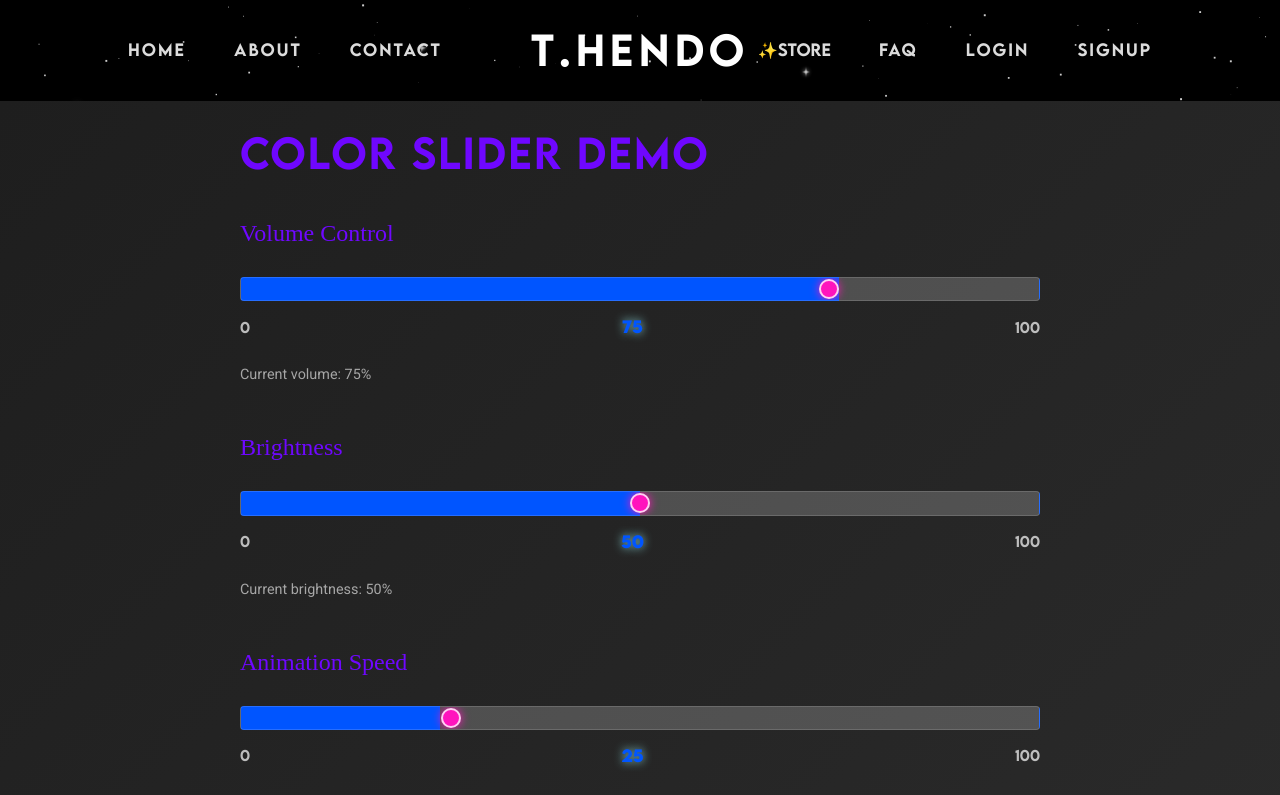
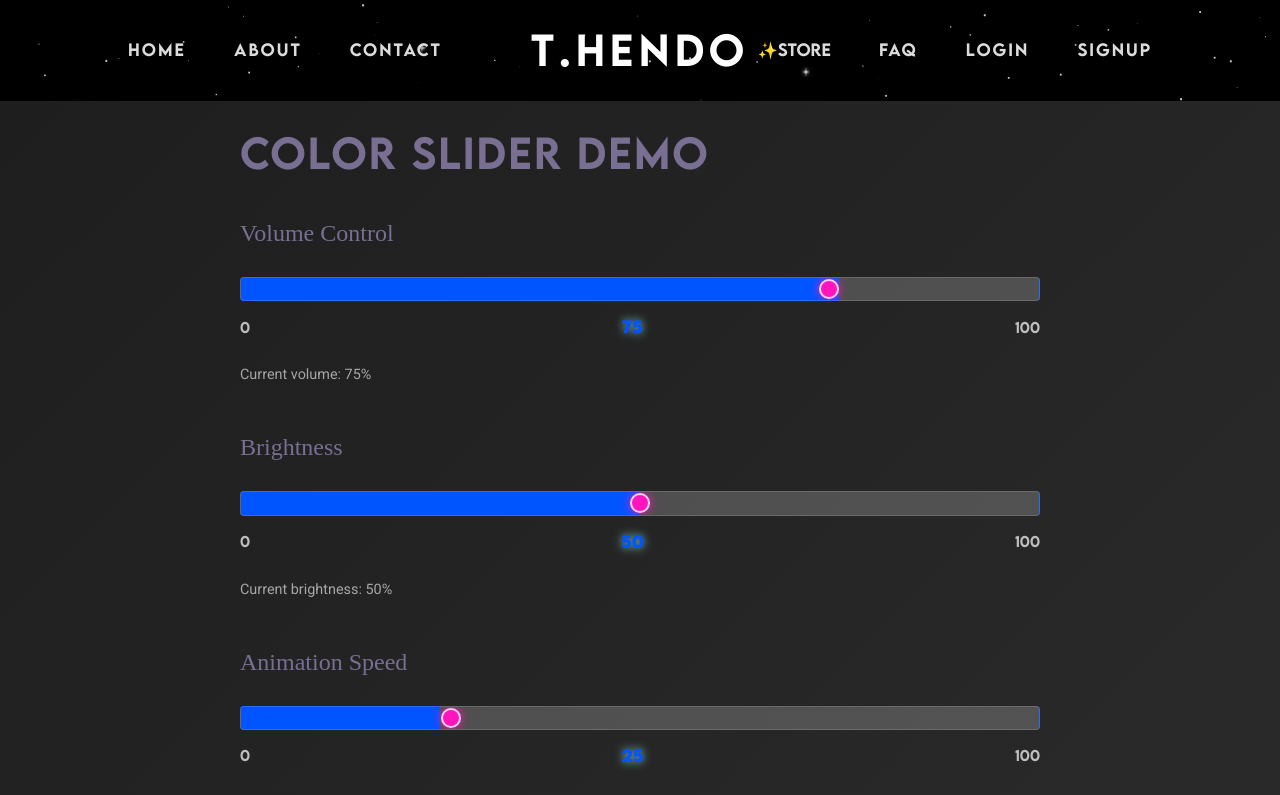
Before and after one commit to NikoDola/hendo, a Next.js app: page /slider-demo in a window 1280 px wide. Shown: the top 795 px of the page. Built offline with nearby package versions, Linux system fonts and the light colour scheme; no server answers.

Commit message:
Revert "Drive theme colors from throttled JS, remove @property animation (Safari leak)"
This reverts commit 0b52aaf7c95129b8e7aba8464f75320b25bb4eba.

```diff
--- a/src/app/globals.css
+++ b/src/app/globals.css
@@ -4,33 +4,104 @@
 @import url('https://fonts.googleapis.com/css2?family=Roboto:wght@300;400;500;700&display=swap');
 @import './variables.css';
 
-/* Theme colors — written to :root by a throttled JS loop, see
-   src/context/ColorToggleContext.tsx. We intentionally do NOT use a CSS
-   @property animation: on iOS Safari a long-running registered-property
-   animation leaks engine memory until the tab reloads ("significant memory").
-   Plain variable writes a few times per second have no persistent animation
-   state to accumulate. */
+/* Theme colors - cycled by the pure-CSS `themeCycle` animation on :root (see
+   below). No JavaScript drives the color change anymore. */
 
 * {
   padding: 0;
   margin: 0;
 }
 
-/* NOTE: this spot previously held a page-wide `transition: color/... 3s` on
-   every h1…aside AND (later) an animated @property color cycle. Both forced
-   WebKit to recompute styles across the whole DOM on every color step and
-   leaked engine memory on iOS Safari. Both removed — the colors now change via
-   plain `--theme-color*` writes from JS; elements that read them update along.
-   Non-theme transitions (hovers) live on their own components. */
+/* NOTE: there used to be a page-wide `transition: color/background/... 3s` on
+   every h1…aside here. It was redundant — the theme cross-fade is driven by the
+   animated `@property` color variables below — and it forced WebKit to run
+   per-property transitions across the whole DOM on every color step, a major
+   contributor to the iOS Safari "significant memory" self-reload. Removed.
+   Elements that read `var(--theme-color*)` still cross-fade via the variable
+   animation; non-theme transitions (hovers) live on their own components. */
+
+/* Diagnostic-only: ?notheme=1 freezes the color cycle (the cycle is the
+   suspected Safari memory trigger) without affecting normal visitors. The
+   variables stay pinned at their :root defaults (pair 0). */
+:root[data-static-theme-test="true"] {
+  animation: none !important;
+}
+
+/* Register the theme colors as real <color> custom properties so the
+   `themeCycle` keyframes can interpolate them. Without this, gradient fills
+   that use these vars (purchase / play buttons, progress bars) would SNAP at
+   each keyframe instead of cross-fading. With @property the variables animate,
+   so every consumer fades smoothly and in sync. */
+@property --theme-color {
+  syntax: "<color>";
+  inherits: true;
+  initial-value: hsl(220, 100%, 50%);
+}
+@property --theme-color-1 {
+  syntax: "<color>";
+  inherits: true;
+  initial-value: oklab(53.319% -0.03321 -0.25759);
+}
+@property --theme-color-2 {
+  syntax: "<color>";
+  inherits: true;
+  initial-value: hsl(120, 100%, 50%);
+}
 
 :root {
   font-family: var(--font-lemonmilk), system-ui, -apple-system, "Segoe UI", Roboto, Helvetica, Arial, sans-serif;
 
-  /* Default theme colors = pair 0. The JS loop overwrites these as the cycle
-     runs, and pins them here when ?notheme=1 freezes it. */
+  /* Default theme colors = pair 0 (also the @property initial-values above).
+     The color cycle is driven entirely by the CSS animation below — no JS. */
   --theme-color: hsl(220, 100%, 50%);
   --theme-color-1: hsl(220, 100%, 50%);
   --theme-color-2: hsl(120, 100%, 50%);
+
+  /* Pure-CSS theme cycle: steps the three registered @property color vars
+     through the 5 pairs over 40s (8s each), holding ~5s then cross-fading ~3s.
+     Replaces the old JS setInterval + per-step `transition`. Mirrored in JS by
+     src/lib/themeCycle.ts (themeColorAt) for the canvas consumers. */
+  animation: themeCycle 40s linear infinite;
+}
+
+/* Keep this in sync with src/lib/themeCycle.ts. Each pair holds to the .5 stop
+   then the per-keyframe `ease` fades it into the next pair over the final 3s. */
+@keyframes themeCycle {
+  0%, 12.5% {
+    --theme-color: hsl(220, 100%, 50%);
+    --theme-color-1: hsl(220, 100%, 50%);
+    --theme-color-2: hsl(120, 100%, 50%);
+    animation-timing-function: ease;
+  }
+  20%, 32.5% {
+    --theme-color: hsl(30, 100%, 55%);
+    --theme-color-1: hsl(30, 100%, 55%);
+    --theme-color-2: hsl(0, 100%, 60%);
+    animation-timing-function: ease;
+  }
+  40%, 52.5% {
+    --theme-color: hsl(320, 100%, 55%);
+    --theme-color-1: hsl(320, 100%, 55%);
+    --theme-color-2: hsl(270, 100%, 60%);
+    animation-timing-function: ease;
+  }
+  60%, 72.5% {
+    --theme-color: hsl(190, 100%, 50%);
+    --theme-color-1: hsl(190, 100%, 50%);
+    --theme-color-2: hsl(140, 100%, 50%);
+    animation-timing-function: ease;
+  }
+  80%, 92.5% {
+    --theme-color: hsl(240, 100%, 55%);
+    --theme-color-1: hsl(240, 100%, 55%);
+    --theme-color-2: hsl(320, 100%, 60%);
+    animation-timing-function: ease;
+  }
+  100% {
+    --theme-color: hsl(220, 100%, 50%);
+    --theme-color-1: hsl(220, 100%, 50%);
+    --theme-color-2: hsl(120, 100%, 50%);
+  }
 }
 
 html {
--- a/src/context/ColorToggleContext.tsx
+++ b/src/context/ColorToggleContext.tsx
@@ -1,18 +1,15 @@
 "use client";
 
 import { createContext, useContext, useEffect, ReactNode } from "react";
-import { themeColorsAt, setSlotMs, SLOT_MS } from "@/lib/themeCycle";
 
-// The color cycle is driven here by a throttled JS loop that writes plain
-// --theme-color* variables to :root. We do NOT use a CSS @property animation:
-// on iOS Safari a long-running registered-property animation leaks engine
-// memory until the tab reloads ("significant memory"). Writing a plain variable
-// a few times per second (only during the cross-fades) has no persistent
-// animation state to accumulate, and idles completely during the holds.
-//
-// This provider only exposes the CSS-variable references for components that
-// read them; the actual colors live on :root.
+// The color cycle itself is now driven entirely by CSS — `@keyframes themeCycle`
+// on :root in globals.css (mirrored in JS by src/lib/themeCycle.ts for canvas
+// consumers). This provider no longer runs any setInterval / setProperty loop;
+// it only exposes the CSS-variable references for components that read them and
+// wires up the ?notheme=1 diagnostic freeze.
 
+// Static context values — these are live CSS variable references, so consumers
+// always get the current animated color.
 const staticColors = {
   color: "var(--theme-color)",
   color1: "var(--theme-color-1)",
@@ -34,59 +31,51 @@ export function ColorToggleProvider({ children }: { children: ReactNode }) {
     const params = new URLSearchParams(window.location.search);
     const root = document.documentElement;
 
-    const apply = (c: { color: string; color1: string; color2: string }) => {
-      root.style.setProperty("--theme-color", c.color);
-      root.style.setProperty("--theme-color-1", c.color1);
-      root.style.setProperty("--theme-color-2", c.color2);
-    };
-
-    // ?notheme=1 freezes the cycle on pair 0 (Safari isolation test).
+    // Safari diagnostic: ?notheme=1 freezes the CSS color cycle by tagging the
+    // root. globals.css then applies `animation: none`, pinning pair 0.
     if (params.get("notheme") === "1") {
       root.dataset.staticThemeTest = "true";
-      apply(themeColorsAt(0));
       return () => {
         delete root.dataset.staticThemeTest;
       };
     }
 
-    // ?fast stress test: shorten the cycle and write at full rate so any leak
-    // shows in minutes instead of half an hour. ?fast or ?fast=1 => aggressive
-    // (0.5s/pair, ~60 writes/sec). ?fast=<sec> sets seconds per pair. Off by
-    // default for real visitors.
-    let tickMs = 100; // ~10 writes/sec during fades is smooth to the eye
-    if (params.has("fast")) {
-      const raw = Number(params.get("fast"));
-      const slotSec = Number.isFinite(raw) && raw > 1 ? raw : 0.5;
-      setSlotMs(slotSec * 1000);
-      tickMs = 16; // ~60 writes/sec — maximum stress
-    } else {
-      setSlotMs(SLOT_MS);
-    }
+    // SOFT RESET (Safari memory workaround). WebKit accumulates internal memory
+    // for the long-running :root color animation and doesn't release it, which
+    // grows until iOS reloads the tab. Periodically restarting the animation
+    // makes WebKit tear down and rebuild that state, releasing the pile —
+    // without reloading the page. We resume at the same phase via a negative
+    // animation-delay so there is no visible color jump.
+    //
+    // DISABLED BY DEFAULT. Testing showed restarting the animation does NOT free
+    // the engine memory — it allocates fresh state on top of the old, making the
+    // crash happen FASTER. Kept behind an explicit ?reset=<seconds> opt-in only
+    // for further experiments. Must match @keyframes themeCycle (40s).
+    const CYCLE_MS = 40000;
+    const resetSec = params.has("reset") ? Number(params.get("reset")) : 0;
+    if (!Number.isFinite(resetSec) || resetSec <= 0) return;
 
-    // Write only when the color actually changes: the loop idles (no setProperty,
-    // so no style recalc) during the holds, and updates during the fades.
-    let last = "";
-    const tick = () => {
-      const c = themeColorsAt(performance.now());
-      const key = `${c.color}|${c.color1}|${c.color2}`;
-      if (key !== last) {
-        last = key;
-        apply(c);
+    const start = performance.now();
+    const interval = setInterval(() => {
+      const phaseMs = (performance.now() - start) % CYCLE_MS;
+      // Restart the animation in a single frame (none -> reflow -> on) so the
+      // intermediate "stopped" state is never painted (no flicker).
+      root.style.animation = "none";
+      void root.offsetWidth; // force the browser to register the stop
+      root.style.animation = ""; // fall back to the stylesheet animation
+      root.style.animationDelay = `-${(phaseMs / 1000).toFixed(3)}s`;
+
+      // Persist a counter so the ?debug overlay can confirm it's firing on iOS
+      // (where there's no console).
+      try {
+        const n = (Number(localStorage.getItem("themeSoftResets")) || 0) + 1;
+        localStorage.setItem("themeSoftResets", String(n));
+      } catch {
+        /* ignore */
       }
-    };
-    tick();
-    const interval = setInterval(tick, tickMs);
+    }, resetSec * 1000);
 
-    // Catch up immediately when returning to a backgrounded tab.
-    const onVisible = () => {
-      if (!document.hidden) tick();
-    };
-    document.addEventListener("visibilitychange", onVisible);
-
-    return () => {
-      clearInterval(interval);
-      document.removeEventListener("visibilitychange", onVisible);
-    };
+    return () => clearInterval(interval);
   }, []);
 
   return (
--- a/src/lib/themeCycle.ts
+++ b/src/lib/themeCycle.ts
@@ -1,15 +1,16 @@
 // Single source of truth for the auto theme-color cycle.
 //
-// The cycle is driven by a throttled JS loop (see ColorToggleContext) that
-// writes plain --theme-color* variables to :root. We deliberately do NOT use a
-// CSS @property animation: on iOS Safari a long-running registered-property
-// animation leaks engine memory until the tab is reloaded ("significant
-// memory"). Writing a plain custom property is a one-shot value change with no
-// persistent animation state, so it doesn't accumulate.
+// The cycle is *rendered* by a pure CSS @keyframes animation on :root (see
+// globals.css — `@keyframes themeCycle`). This module mirrors that exact
+// schedule in JS so canvas consumers (ParallaxStars shooting stars, the
+// ColorSlider readout) can derive the current color from `performance.now()`
+// WITHOUT reading the DOM (`getComputedStyle`) every frame — the forced style
+// flushes were part of what pushed iOS Safari into its "significant memory"
+// self-reload.
 //
-// This module computes the exact color for any timestamp so both the writer and
-// the canvas consumers (ParallaxStars) stay in sync from one schedule: 5 pairs,
-// `slotMs` each, holding 5/8 of the slot then cross-fading the final 3/8.
+// Keep this in sync with the @keyframes stops in globals.css: 5 pairs, 8s each
+// (40s period). Within each 8s slot the color holds for 5s then cross-fades to
+// the next over 3s.
 
 export interface GradientPair {
   color1: string;
@@ -17,7 +18,8 @@ export interface GradientPair {
   solid: string;
 }
 
-// The five color pairs cycled through, in order.
+// The five color pairs cycled through, in order. These are the canonical
+// values the CSS keyframes also encode.
 export const gradientPairs: GradientPair[] = [
   { color1: "hsl(220, 100%, 50%)", color2: "hsl(120, 100%, 50%)", solid: "hsl(220, 100%, 50%)" },
   { color1: "hsl(30, 100%, 55%)", color2: "hsl(0, 100%, 60%)", solid: "hsl(30, 100%, 55%)" },
@@ -26,33 +28,22 @@ export const gradientPairs: GradientPair[] = [
   { color1: "hsl(240, 100%, 55%)", color2: "hsl(320, 100%, 60%)", solid: "hsl(240, 100%, 55%)" },
 ];
 
-type Hsl = [number, number, number];
-
-// Each pair's [solid, color1, color2] as HSL tuples for interpolation.
-const PAIRS_HSL: { solid: Hsl; color1: Hsl; color2: Hsl }[] = [
-  { solid: [220, 100, 50], color1: [220, 100, 50], color2: [120, 100, 50] },
-  { solid: [30, 100, 55], color1: [30, 100, 55], color2: [0, 100, 60] },
-  { solid: [320, 100, 55], color1: [320, 100, 55], color2: [270, 100, 60] },
-  { solid: [190, 100, 50], color1: [190, 100, 50], color2: [140, 100, 50] },
-  { solid: [240, 100, 55], color1: [240, 100, 55], color2: [320, 100, 60] },
+// Solid theme color of each pair as [h, s, l] for interpolation.
+const SOLID_HSL: [number, number, number][] = [
+  [220, 100, 50],
+  [30, 100, 55],
+  [320, 100, 55],
+  [190, 100, 50],
+  [240, 100, 55],
 ];
 
-// Default schedule (also the values ColorSlider reads).
 export const SLOT_MS = 8000; // time per pair
+export const HOLD_MS = 5000; // steady portion of each slot
+export const FADE_MS = SLOT_MS - HOLD_MS; // 3s cross-fade, matches the old transition
 export const THEME_CYCLE_MS = SLOT_MS * gradientPairs.length; // 40s full period
-const HOLD_FRACTION = 5 / 8; // steady portion of each slot; fade is the rest
 
-// Active slot duration. Mutable so the ?fast test flag can shorten the cycle.
-// ParallaxStars and the writer both read this, so they stay in sync.
-let slotMs = SLOT_MS;
-export function setSlotMs(ms: number) {
-  slotMs = ms;
-}
-export function getCycleMs() {
-  return slotMs * PAIRS_HSL.length;
-}
-
-// Interpolate hue the short way so the color tracks browser-like hsl blending.
+// Interpolate hue the short way around the wheel so the canvas color tracks the
+// browser's hsl() interpolation closely.
 function lerpHue(a: number, b: number, t: number): number {
   let d = b - a;
   if (d > 180) d -= 360;
@@ -65,45 +56,26 @@ function lerpHue(a: number, b: number, t: number): number {
 
 const lerp = (a: number, b: number, t: number) => a + (b - a) * t;
 
-function mix(a: Hsl, b: Hsl, t: number): string {
-  const h = lerpHue(a[0], b[0], t);
-  const s = lerp(a[1], b[1], t);
-  const l = lerp(a[2], b[2], t);
+// Current solid theme color for a given timestamp (e.g. performance.now()),
+// mirroring the CSS keyframe schedule. Returns an `hsl(...)` string.
+export function themeColorAt(now: number): string {
+  const n = gradientPairs.length;
+  const pos = ((now % THEME_CYCLE_MS) + THEME_CYCLE_MS) % THEME_CYCLE_MS;
+  const index = Math.floor(pos / SLOT_MS);
+  const within = pos - index * SLOT_MS;
+
+  const cur = SOLID_HSL[index];
+
+  // Holding the current color.
+  if (within <= HOLD_MS) {
+    return `hsl(${cur[0]}, ${cur[1]}%, ${cur[2]}%)`;
+  }
+
+  // Cross-fading into the next pair over FADE_MS.
+  const next = SOLID_HSL[(index + 1) % n];
+  const t = (within - HOLD_MS) / FADE_MS;
+  const h = lerpHue(cur[0], next[0], t);
+  const s = lerp(cur[1], next[1], t);
+  const l = lerp(cur[2], next[2], t);
   return `hsl(${h.toFixed(1)}, ${s.toFixed(1)}%, ${l.toFixed(1)}%)`;
 }
-
-const hsl = (c: Hsl) => `hsl(${c[0]}, ${c[1]}%, ${c[2]}%)`;
-
-export interface ThemeColors {
-  color: string;
-  color1: string;
-  color2: string;
-}
-
-// All three theme colors for a given timestamp (e.g. performance.now()).
-export function themeColorsAt(now: number): ThemeColors {
-  const n = PAIRS_HSL.length;
-  const cycle = slotMs * n;
-  const pos = ((now % cycle) + cycle) % cycle;
-  const index = Math.floor(pos / slotMs);
-  const within = pos - index * slotMs;
-  const hold = slotMs * HOLD_FRACTION;
-
-  const cur = PAIRS_HSL[index];
-  if (within <= hold) {
-    return { color: hsl(cur.solid), color1: hsl(cur.color1), color2: hsl(cur.color2) };
-  }
-
-  const next = PAIRS_HSL[(index + 1) % n];
-  const t = (within - hold) / (slotMs - hold);
-  return {
-    color: mix(cur.solid, next.solid, t),
-    color1: mix(cur.color1, next.color1, t),
-    color2: mix(cur.color2, next.color2, t),
-  };
-}
-
-// Just the solid theme color — used by the canvas shooting stars.
-export function themeColorAt(now: number): string {
-  return themeColorsAt(now).color;
-}
```
